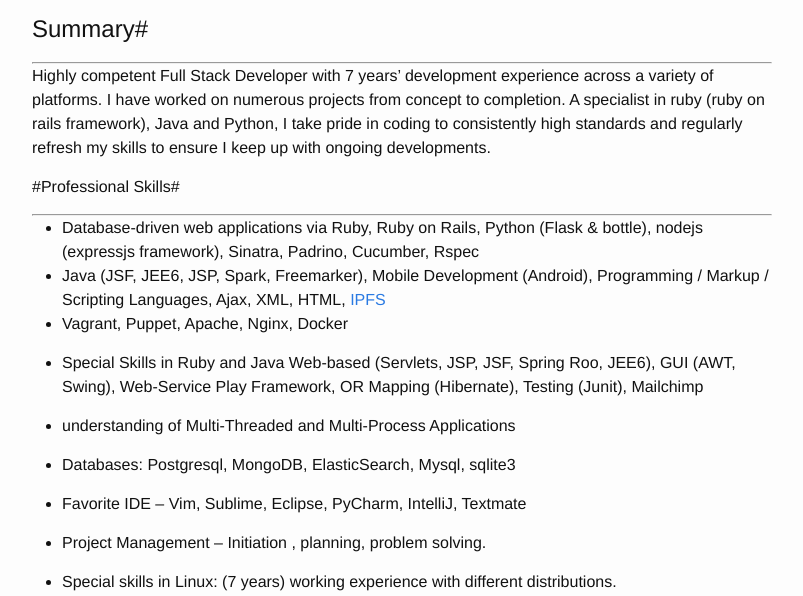
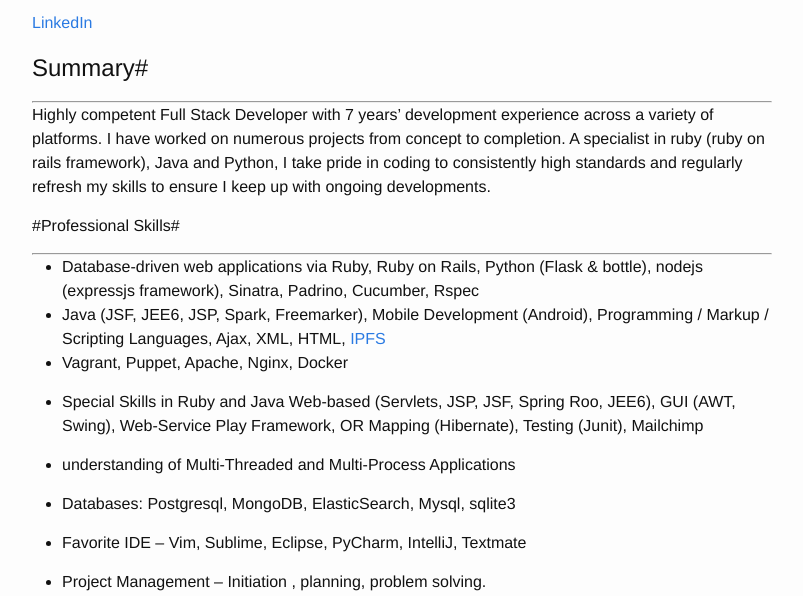
Before and after one commit to tokhi/tokhi.github.io, a Jekyll site: the page built from 2014-10-16-resume.markdown, in a window 1280 px wide and 900 px high, cut to the strip 304-900 px from the top of the window. Shown: the whole strip, without its empty margins (238-1041 px from the left). Built offline with Jekyll 4.4.1, drawn with Linux system fonts in a browser that asks for light colours.

Commit message:
Update 2014-10-16-resume.markdown

```diff
--- a/2014-10-16-resume.markdown
+++ b/2014-10-16-resume.markdown
@@ -18,6 +18,9 @@ Email: <em>shafi.tokhi [at] gmail.com</em>
 <img src="http://stackoverflow.com/users/flair/277740.png?theme=clean" width="208" height="58" alt="profile for tokhi at Stack Overflow, Q&amp;A for professional and enthusiast programmers" title="profile for tokhi at Stack Overflow, Q&amp;A for professional and enthusiast programmers">
 </a>
 
+<a href="https://linkedin.com/in/{{ site.linkedin_username }}">
+  <i class="icon icon--linkedin"></i> LinkedIn
+</a>
 
 
 # Summary#
```
